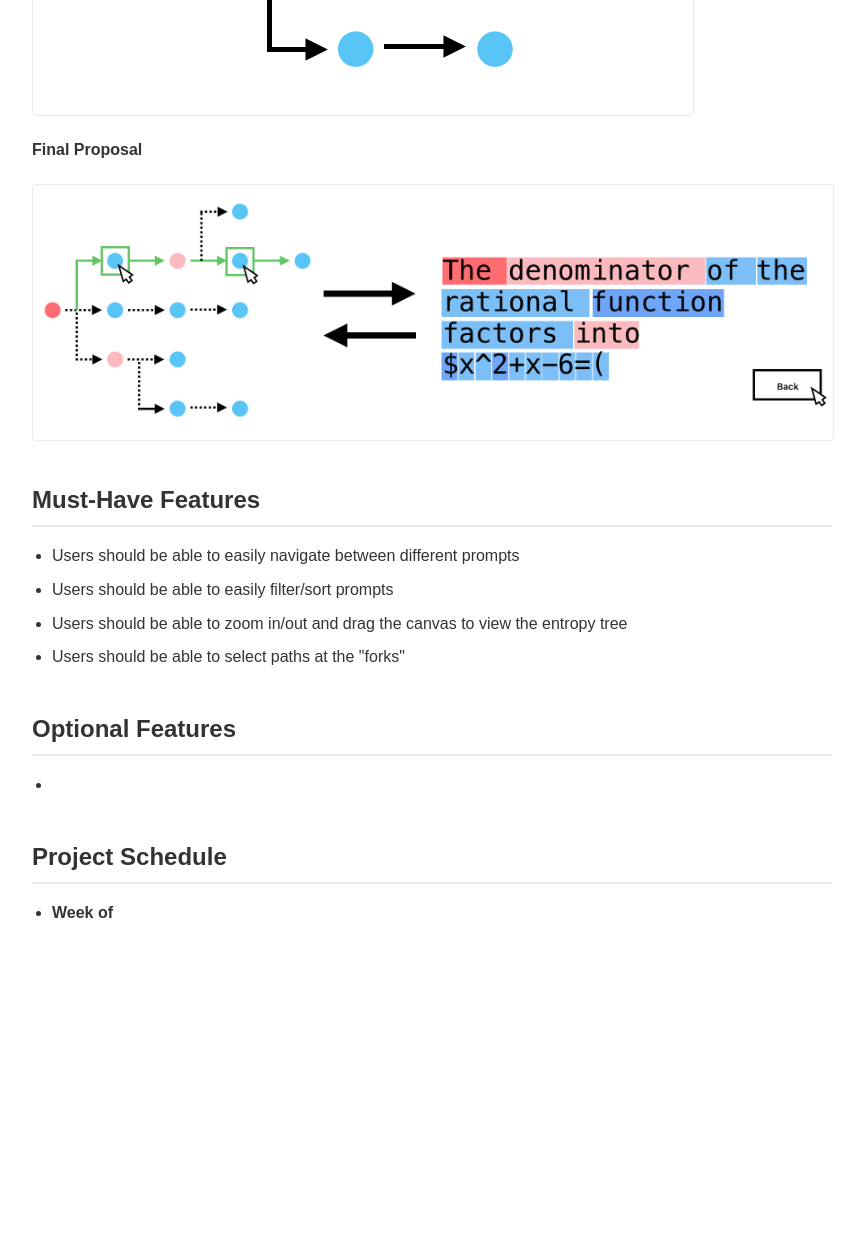
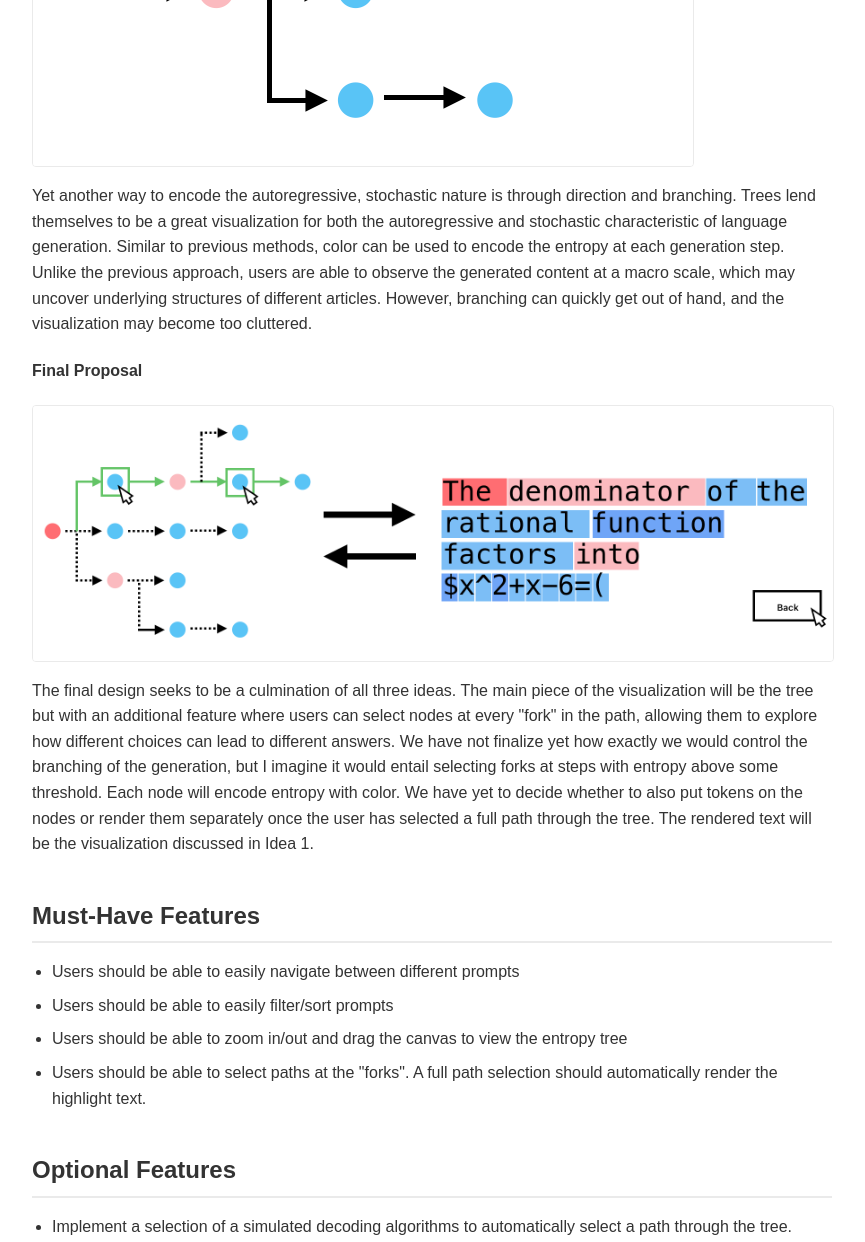
Before and after one commit to yucoder14/CSE4507FinalProject, a plain HTML site: page proposal.html in a window 1280 px wide. Shown: the part 5600-6842 px from the top of the page, without its empty margins (208-1073 px from the left). Before the commit the page ends 6566 px from the top, so only its background shows below. Drawn offline with Linux system fonts and the light colour scheme.

Commit message:
finish proposal

```diff
--- a/proposal.html
+++ b/proposal.html
@@ -147,15 +147,28 @@ its own line after \"Answer:\".<|im_end|>\n<|im_start|>assistant\n", "prefix_tex
 	  <img src="assets/entropy_selector.png">
 	  <p>
 	  	To encode the autoregressive nature of the generation, we could simulate the task of next token prediction through an interactive component.
-		By forcing users to select tokens from the distribution,
+		The upside is that users will experience the autoregressive nature of the generation. The downside is that users may be too focus on the
+		generation aspect, which is not central to our objective.
 	  </p>
 	  <h4> Idea 3: Entropy Tree </h4>
 	  <img src="assets/entropy_tree.png">
 	  <p>
+	  	Yet another way to encode the autoregressive, stochastic nature is through direction and branching. Trees lend themselves to be a great
+		visualization for both the autoregressive and stochastic characteristic of language generation. Similar to previous methods, color
+		can be used to encode the entropy at each generation step. Unlike the previous approach, users are able to observe the generated content
+		at a macro scale, which may uncover underlying structures of different articles. However, branching can quickly get out of hand, and the
+		visualization may become too cluttered.
 	  </p>
 	  <h4> Final Proposal </h4>
 	  <img src="assets/tree_to_text.png">
 	  <p>
+	  	The final design seeks to be a culmination of all three ideas. The main piece of the visualization will be the tree but with an additional
+		feature where users can select nodes at every "fork" in the path, allowing them to explore how different choices can lead to different
+		answers. We have not finalize yet how exactly we would control the branching of the generation, but I imagine it would entail selecting
+		forks at steps with entropy above some threshold.
+
+		Each node will encode entropy with color. We have yet to decide whether to also put tokens on the nodes or render them separately once
+		the user has selected a full path through the tree. The rendered text will be the visualization discussed in Idea 1.
 	  </p>
 	</div>
 	<div class="section">
@@ -164,19 +177,22 @@ its own line after \"Answer:\".<|im_end|>\n<|im_start|>assistant\n", "prefix_tex
 		<li> Users should be able to easily navigate between different prompts </li>
 		<li> Users should be able to easily filter/sort prompts </li>
 		<li> Users should be able to zoom in/out and drag the canvas to view the entropy tree </li>
-		<li> Users should be able to select paths at the "forks" </li>
+		<li> Users should be able to select paths at the "forks". A full path selection should automatically render the highlight text. </li>
 	  </ul>
 	</div>
 	<div class="section">
 	  <h1>Optional Features</h1>
 	  <ul>
-		<li></li>
+		<li> Implement a selection of a simulated decoding algorithms to automatically select a path through the tree. </li>
+		<li> Implement multiple tabs/panes, so that users can compare visualization between two prompts. </li>
 	  </ul>
 	</div>
 	<div class="section">
 	  <h1>Project Schedule</h1>
 	  <ul>
-		<li><strong>Week of </strong></li>
+		<li><strong>Week of Oct 26 </strong>: Changwoo will prototype the main visualization components (mostly the highlighted text componenet). Chenjie will work on data processing. Begin discussing about the architecture of the visualization system. </li>
+		<li><strong>Week of Nov 2nd </strong>: Changwoo wil continue to work on the visualization components, hopefully focusing more on the tree visualization. Chenjie may still be working on data processing but should begin drafting the visualization system architecture. </li>
+		<li><strong>Week of Nov 9th </strong>: Milestone 1 is due. May not have all the features but should have integrated every component. </li>
 	  </ul>
 	</div>
   </body>
```
